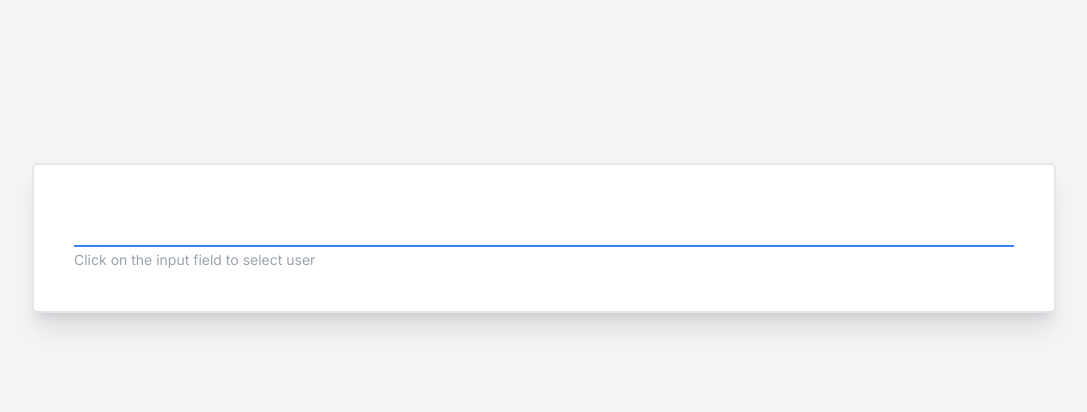
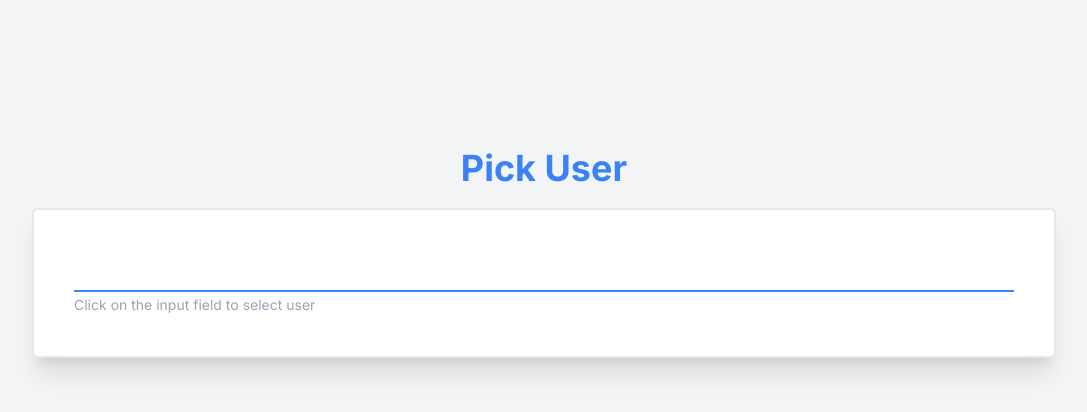
Before and after one commit to hanishjindal/zepto-assignment, a Next.js app: page / in a window 1280 px wide. Shown: the top 412 px of the page, without its empty margins (96-1183 px from the left). Built offline with nearby package versions, Linux system fonts and the light colour scheme.

Commit message:
some ui changes and added heading

```diff
--- a/src/app/page.tsx
+++ b/src/app/page.tsx
@@ -9,7 +9,11 @@ export default function Home() {
       className="w-Screen overflow-x-hidden h-auto min-h-screen overflow-y-auto flex flex-col justify-around items-center bg-gray-100"
       onClick={() => setInputFocus(false)}
     >
-      <ChipCard inputFocus={inputFocus} setInputFocus={setInputFocus} />
+      <div className="w-4/5 flex flex-col items-center gap-5">
+
+        <h1 className="text-2xl md:text-4xl text-blue-500 font-bold">Pick User</h1>
+        <ChipCard inputFocus={inputFocus} setInputFocus={setInputFocus} />
+      </div>
       <div></div>
     </main>
   )
--- a/src/components/Chip.tsx
+++ b/src/components/Chip.tsx
@@ -11,7 +11,7 @@ interface ChipProps {
 
 const Chip: FC<ChipProps> = ({ name, handleRemove, id, highlight }) => {
     return (
-        <div className={`bg-gray-300 text-gray-600 font-medium pr-2 w-fit rounded-full flex justify-center items-center gap-1 border cursor-default ${highlight ? 'bg-gray-500 text-gray-900' : ''}`}>
+        <div className={`bg-gray-300 text-gray-600 font-medium pr-2 w-fit rounded-full flex justify-center items-center gap-1 border cursor-default ${highlight ? 'outline-blue-500 outline outline-offset-2 outline-2' : ''}`}>
             <RandomAvatar name={name + name} size={35} mode='colors' />
             <span className='ml-1'>{name}</span>
             <span
--- a/src/components/ChipCard.tsx
+++ b/src/components/ChipCard.tsx
@@ -76,7 +76,7 @@ const ChipCard: FC<ChipCardProps> = ({ inputFocus, setInputFocus }) => {
     }
 
     return (
-        <div className='border-2 rounded-md p-10 shadow-xl w-4/5 h-auto bg-white'>
+        <div className='border-2 rounded-md p-10 shadow-xl w-full h-auto bg-white'>
             <div
                 className='w-full px-1 py-2 border-b-2 border-blue-500 flex items-center flex-wrap gap-2 h-auto cursor-text'
                 onClick={(e) => {
```
